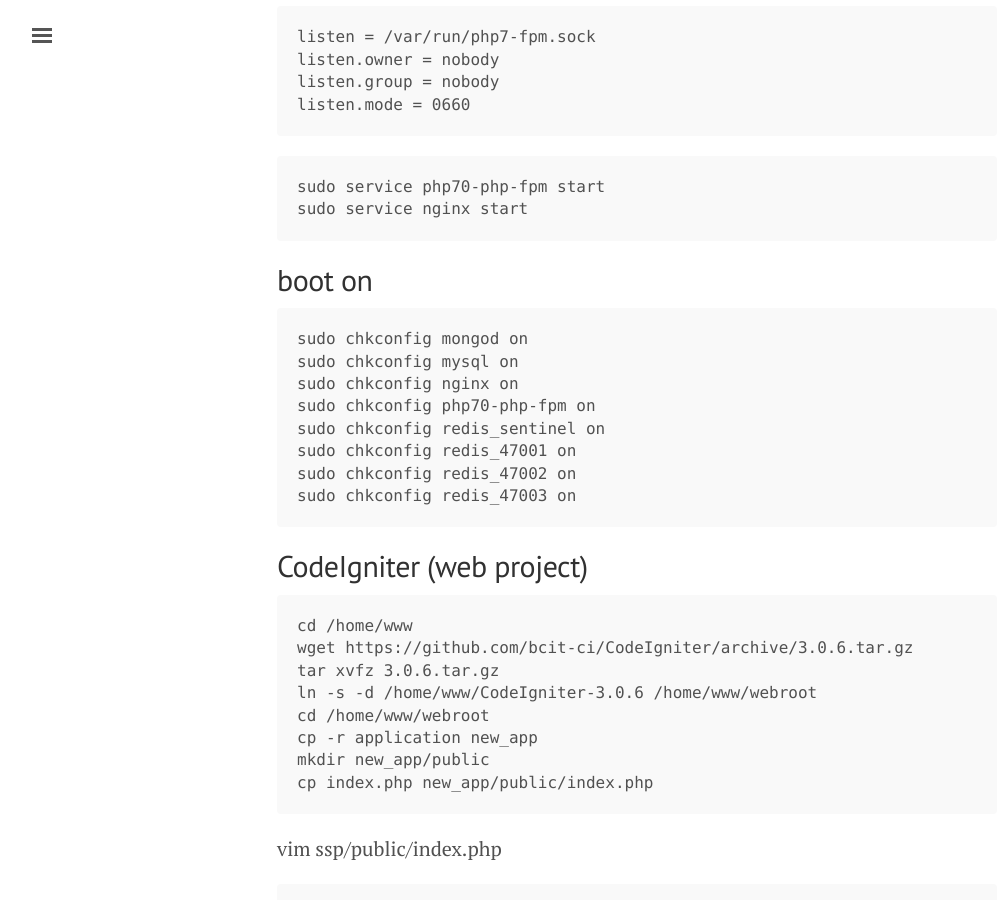
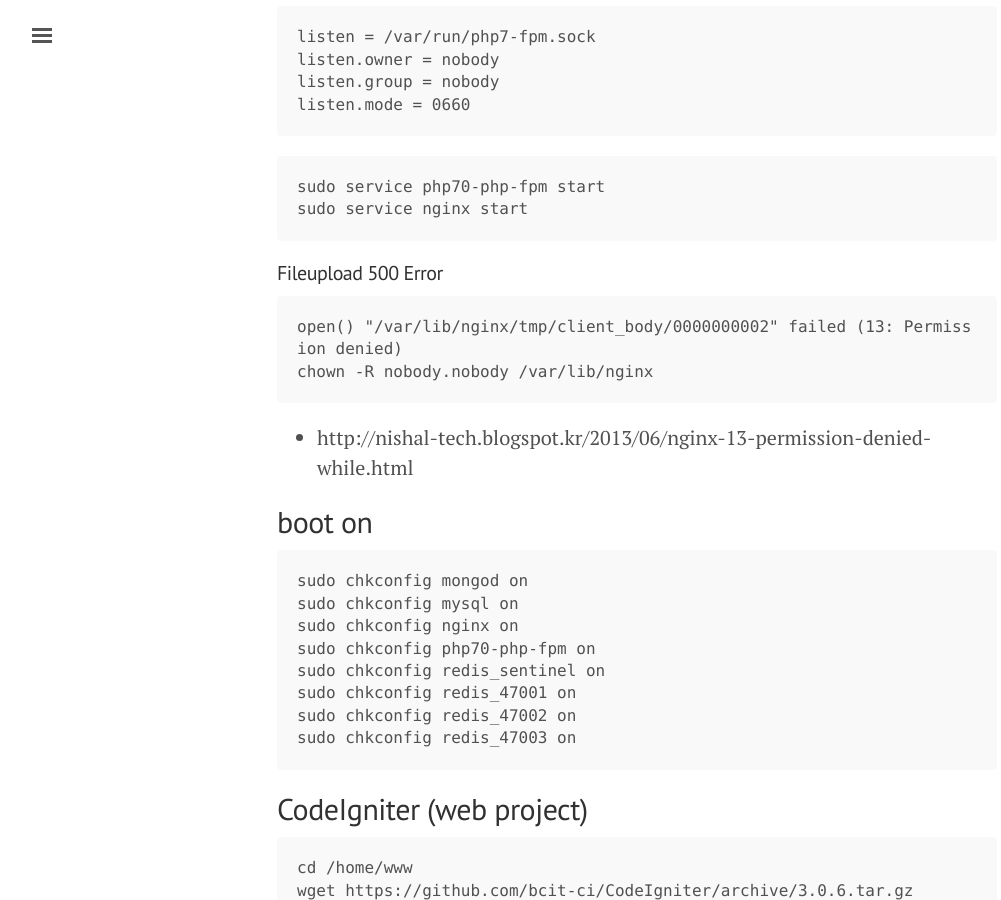
Before and after one commit to eyelove/eyelove.github.io, a Jekyll site: the page built from _posts/2016-07-01-aws-dev-instance-setting-guide.md, in a window 1280 px wide and 900 px high, scrolled down 8262 px. Shown: the whole window, without its empty margins (3-1004 px from the left). Built offline with Jekyll 4.4.1, drawn with Linux system fonts in a browser that asks for light colours.

Commit message:
Updated 2016-07-01-aws-dev-instance-setting-guide.md

````diff
--- a/_posts/2016-07-01-aws-dev-instance-setting-guide.md
+++ b/_posts/2016-07-01-aws-dev-instance-setting-guide.md
@@ -7,6 +7,7 @@ category: linux
 tags:
   - linux
   - cli
+photo_url: ''
 ---
 
 ## EC2 Instance Type
@@ -369,6 +370,15 @@ sudo service php70-php-fpm start
 sudo service nginx start
 ```
 
+
+##### Fileupload 500 Error
+
+```
+open() "/var/lib/nginx/tmp/client_body/0000000002" failed (13: Permission denied)
+chown -R nobody.nobody /var/lib/nginx
+```
+- http://nishal-tech.blogspot.kr/2013/06/nginx-13-permission-denied-while.html
+
 ## boot on
 
 ```
````
